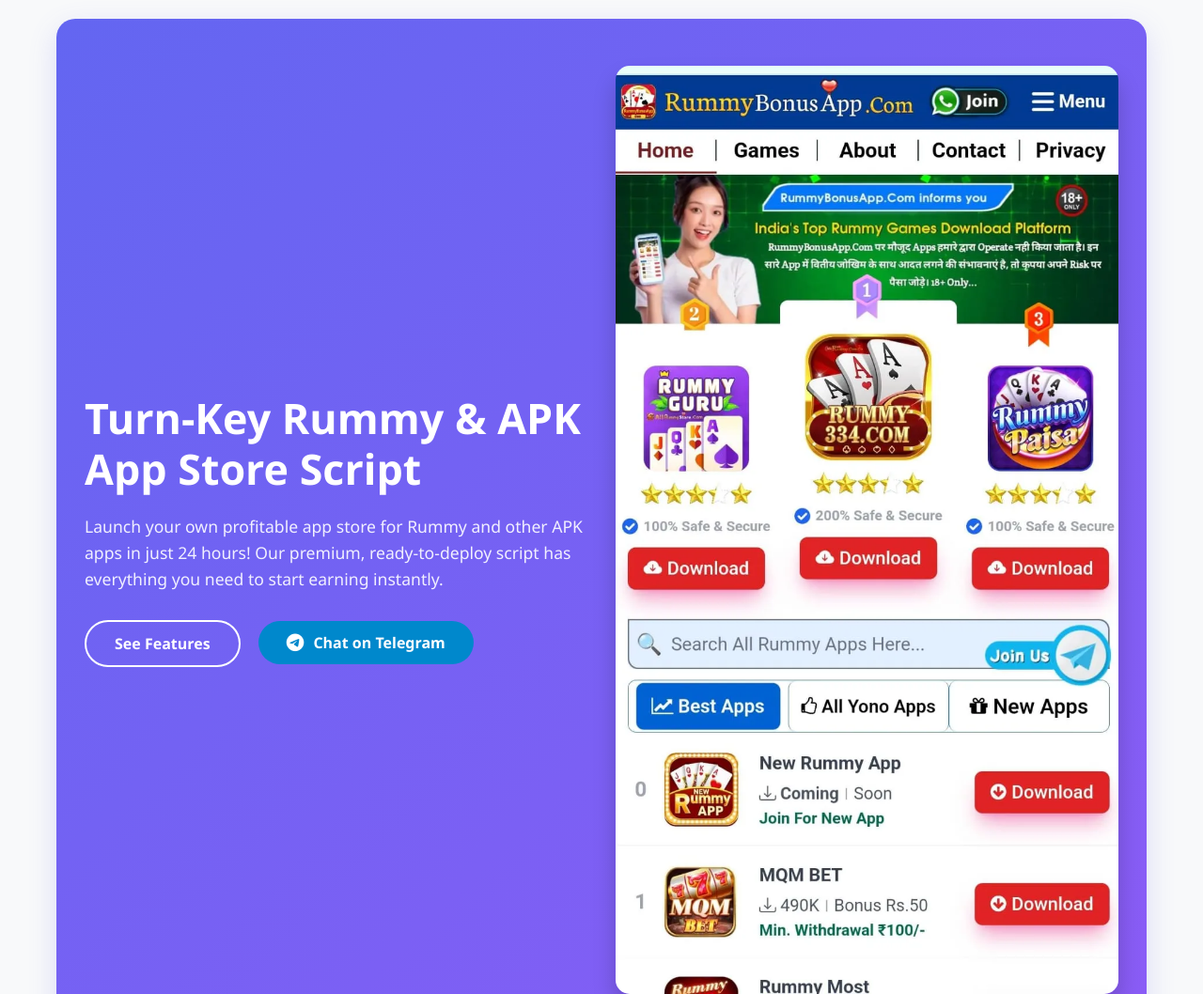
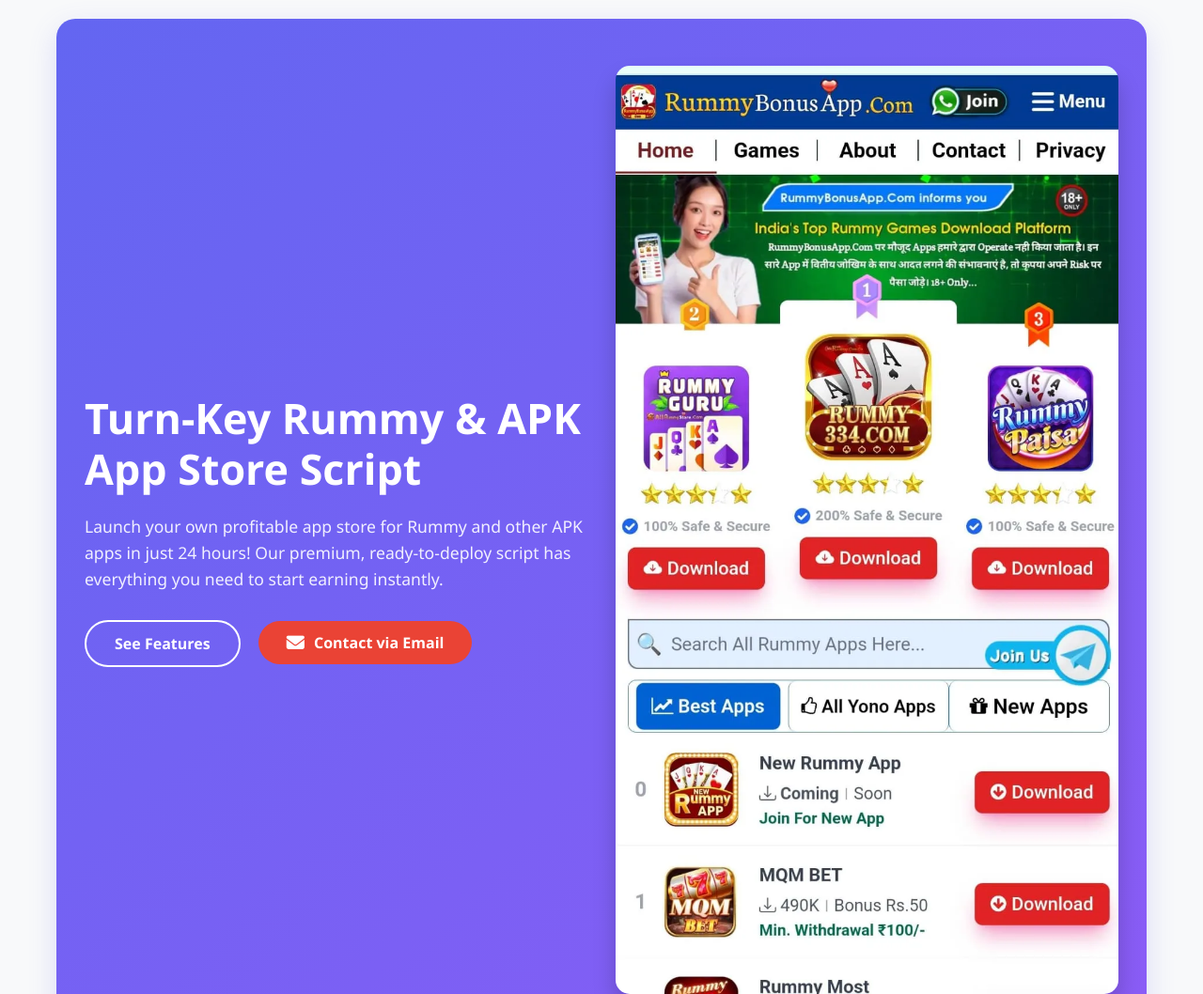
Before and after one commit to rummyappportal/Rummy-App-Portal-Script, a plain HTML site: page index.html in a window 1280 px wide. Shown: the top 1058 px of the page at 94% size. Drawn offline with Linux system fonts and the light colour scheme.

Commit message:
Update index.html

```diff
--- a/index.html
+++ b/index.html
@@ -29,7 +29,7 @@
       "offers": {
         "@type": "Offer",
         "price": "Contact for pricing",
-        "url": "https://t.me/Rajkk8"
+        "url": "mailto:gamepknew@proton.me"
       },
       "description": "Premium PHP script for launching a Rummy and APK app store with admin panel."
     }
@@ -125,16 +125,16 @@
             color: white;
         }
 
-        /* Telegram Button Style */
-        .btn-telegram {
-            background-color: #0088cc; /* Telegram Blue */
+        /* Email Button Style */
+        .btn-email {
+            background-color: #ea4335; /* Email Red */
             color: white;
             display: inline-flex;
             align-items: center;
             gap: 10px;
         }
 
-        .btn-telegram i {
+        .btn-email i {
             font-size: 1.2rem;
         }
 
@@ -592,8 +592,8 @@
                 <h1>Turn-Key Rummy & APK App Store Script</h1>
                 <p>Launch your own profitable app store for Rummy and other APK apps in just 24 hours! Our premium, ready-to-deploy script has everything you need to start earning instantly.</p>
                 <a href="#pricing" class="btn btn-secondary">See Features</a>
-                <a href="https://t.me/Rajkk8" target="_blank" class="btn btn-telegram">
-                    <i class="fab fa-telegram"></i> Chat on Telegram
+                <a href="mailto:gamepknew@proton.me" class="btn btn-email">
+                    <i class="fas fa-envelope"></i> Contact via Email
                 </a>
             </div>
             <div class="hero-image">
@@ -753,7 +753,7 @@
                         <li>Rummy App Portal Script</li>
                         <li>Basic Admin Dashboard</li>
                     </ul>
-                    <a href="https://t.me/Rajkk8" target="_blank" class="btn">Buy Now</a>
+                    <a href="mailto:gamepknew@proton.me?subject=I'm%20interested%20in%20the%20Standard%20Package" class="btn">Buy Now</a>
                 </div>
                 <div class="price-card">
                     <h3>Premium Package</h3>
@@ -764,7 +764,7 @@
                         <li>Custom Branding</li>
                         <li>complete seo of your website </li>
                     </ul>
-                    <a href="https://t.me/Rajkk8" target="_blank" class="btn">Buy Now</a>
+                    <a href="mailto:gamepknew@proton.me?subject=I'm%20interested%20in%20the%20Premium%20Package" class="btn">Buy Now</a>
                 </div>
             </div>
         </section>
```
